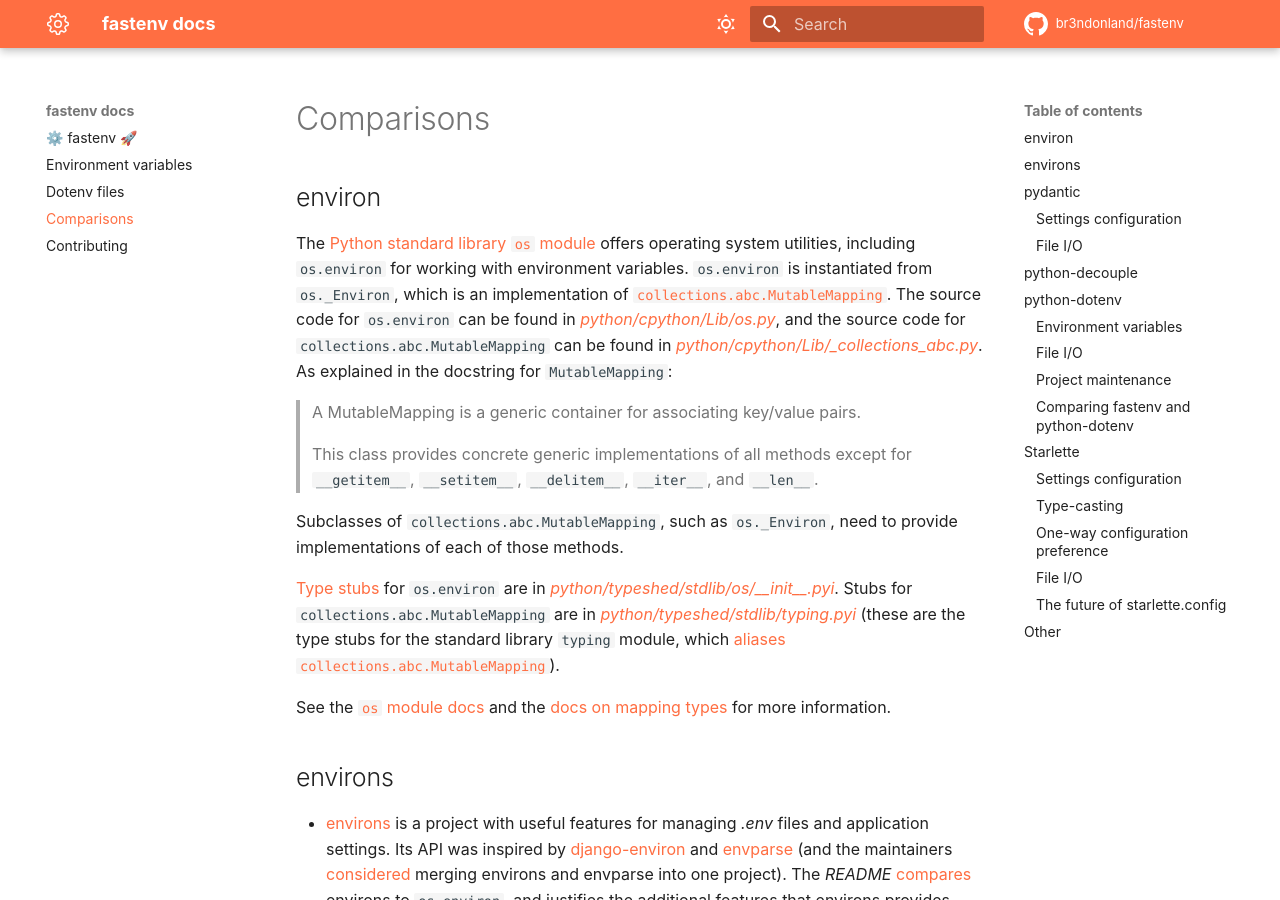
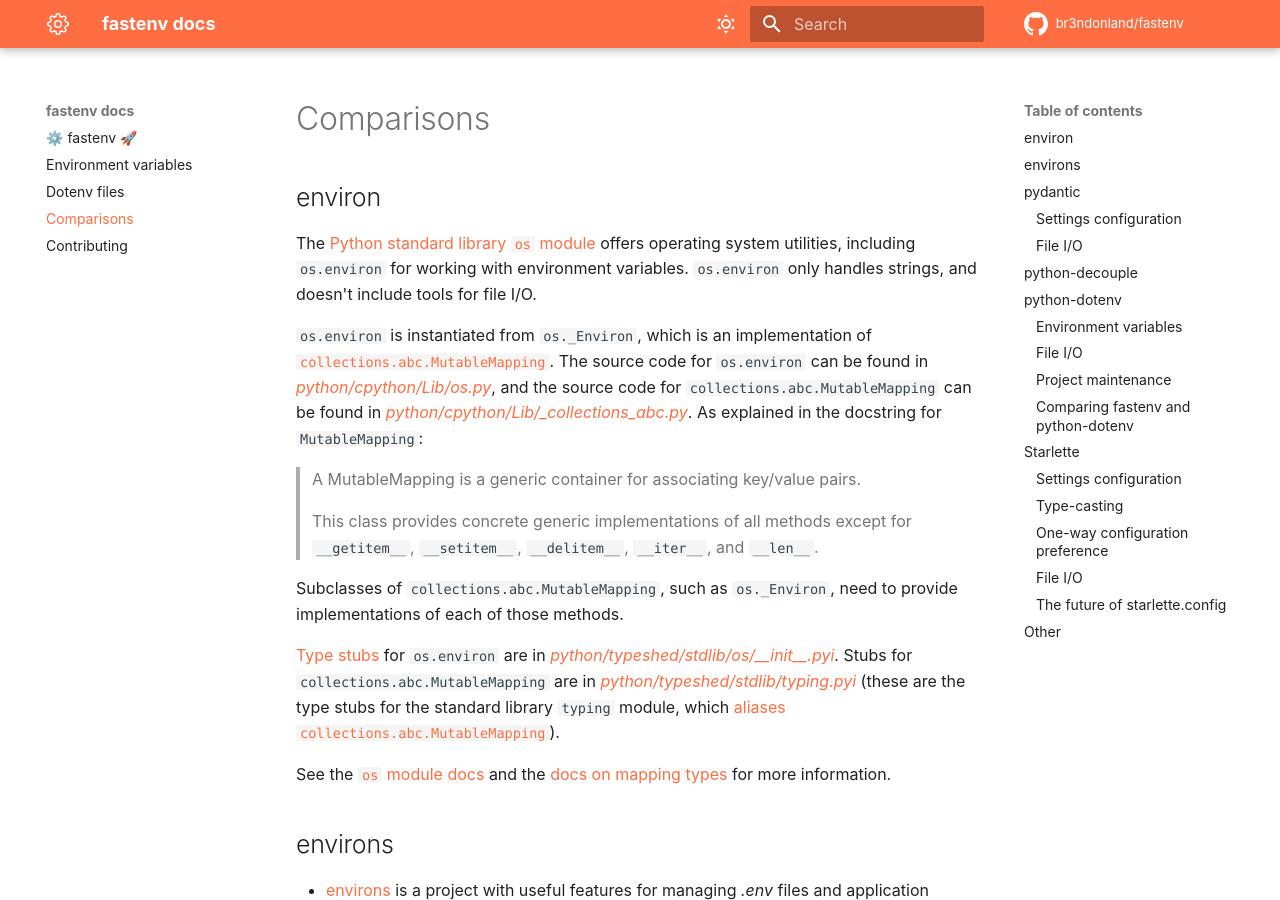
Before and after one commit to br3ndonland/fastenv, an MkDocs documentation site: the page built from docs/comparisons.md, in a window 1280 px wide and 900 px high. Built offline with MkDocs 1.6.1 and Material for MkDocs 9.7.7, drawn with Linux system fonts in a browser that asks for light colours; comment, search, counter and statistics services are not loaded.

Commit message:
Clarify limitations of `os.environ` in comparisons
Align comparisons.md with README.md by explaining that `os.environ` only
handles strings, and doesn't include tools for file I/O.

```diff
--- a/docs/comparisons.md
+++ b/docs/comparisons.md
@@ -2,7 +2,9 @@
 
 ## environ
 
-The [Python standard library `os` module](https://docs.python.org/3/library/os.html) offers operating system utilities, including `os.environ` for working with environment variables. `os.environ` is instantiated from `os._Environ`, which is an implementation of [`collections.abc.MutableMapping`](https://docs.python.org/3/library/collections.abc.html#collections.abc.MutableMapping). The source code for `os.environ` can be found in _[python/cpython/Lib/os.py](https://github.com/python/cpython/blob/0a7dcbdb13f1f2ab6e76e1cff47e80fb263f5da0/Lib/os.py#L663-L778)_, and the source code for `collections.abc.MutableMapping` can be found in _[python/cpython/Lib/\_collections_abc.py](https://github.com/python/cpython/blob/0a7dcbdb13f1f2ab6e76e1cff47e80fb263f5da0/Lib/_collections_abc.py#L875-L959)_. As explained in the docstring for `MutableMapping`:
+The [Python standard library `os` module](https://docs.python.org/3/library/os.html) offers operating system utilities, including `os.environ` for working with environment variables. `os.environ` only handles strings, and doesn't include tools for file I/O.
+
+`os.environ` is instantiated from `os._Environ`, which is an implementation of [`collections.abc.MutableMapping`](https://docs.python.org/3/library/collections.abc.html#collections.abc.MutableMapping). The source code for `os.environ` can be found in _[python/cpython/Lib/os.py](https://github.com/python/cpython/blob/0a7dcbdb13f1f2ab6e76e1cff47e80fb263f5da0/Lib/os.py#L663-L778)_, and the source code for `collections.abc.MutableMapping` can be found in _[python/cpython/Lib/\_collections_abc.py](https://github.com/python/cpython/blob/0a7dcbdb13f1f2ab6e76e1cff47e80fb263f5da0/Lib/_collections_abc.py#L875-L959)_. As explained in the docstring for `MutableMapping`:
 
 > A MutableMapping is a generic container for associating key/value pairs.
 >
```
